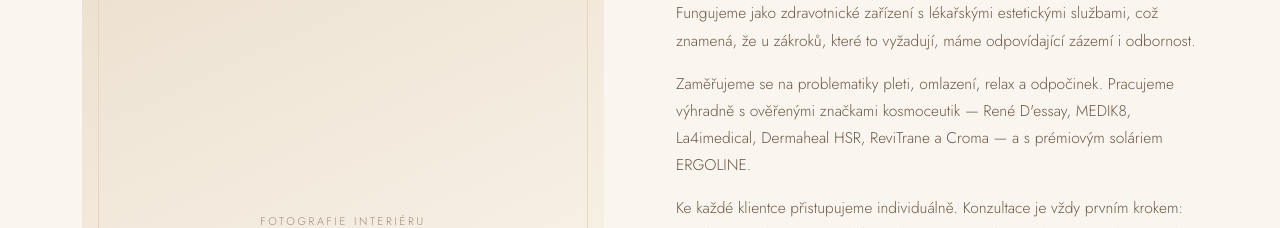
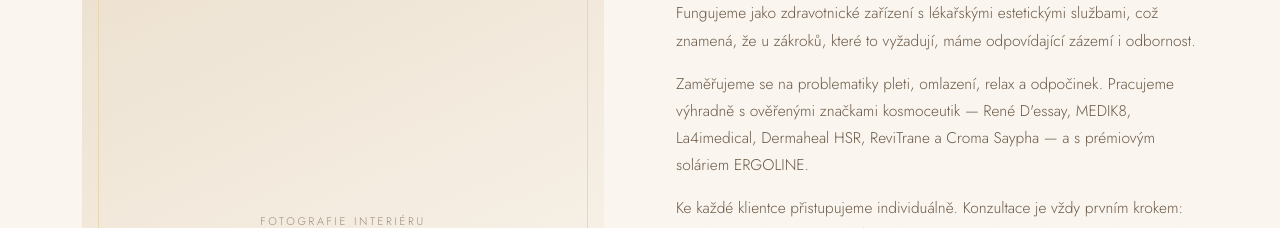
Before and after one commit to hnilicapetr76-tech/elegance-marketa-web, a Next.js app: page /o-nas in a window 1280 px wide. Shown: the part 515-743 px from the top of the page. Built offline with nearby package versions, Linux system fonts and the light colour scheme.

Commit message:
Update page.tsx

```diff
--- a/app/o-nas/page.tsx
+++ b/app/o-nas/page.tsx
@@ -32,7 +32,7 @@ export default function ONas() {
             <p>
               Zaměřujeme se na problematiky pleti, omlazení, relax a odpočinek. Pracujeme výhradně
               s ověřenými značkami kosmoceutik — René D&apos;essay, MEDIK8, La4imedical, Dermaheal
-              HSR, ReviTrane a Croma — a s prémiovým soláriem ERGOLINE.
+              HSR, ReviTrane a Croma Saypha — a s prémiovým soláriem ERGOLINE.
             </p>
             <p>
               Ke každé klientce přistupujeme individuálně. Konzultace je vždy prvním krokem: projdeme
```
